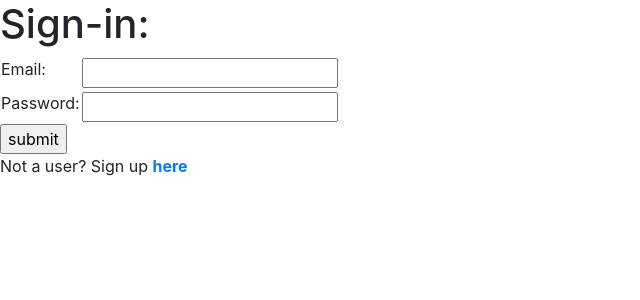
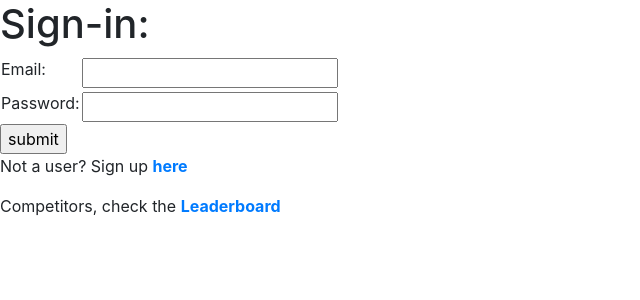
Before and after one commit to katie-mt/golfscoreapp, a Flask app: page /signin in a window 1280 px wide. Shown: the part 56-356 px from the top of the page, without its empty margins (0-640 px from the left). Run offline with Flask 2, Linux system fonts and the light colour scheme; some libraries are stand-ins or nearby versions.

```diff
--- a/templates/signin.html
+++ b/templates/signin.html
@@ -31,4 +31,5 @@
 </form>
 <!--Update the URL once route is created-->
 <p>Not a user? Sign up <strong><a href="/signup">here</a></strong></p>
+<p>Competitors, check the <strong><a href="/leaderboard">Leaderboard</a></strong></p>
 {% endblock%}
```
